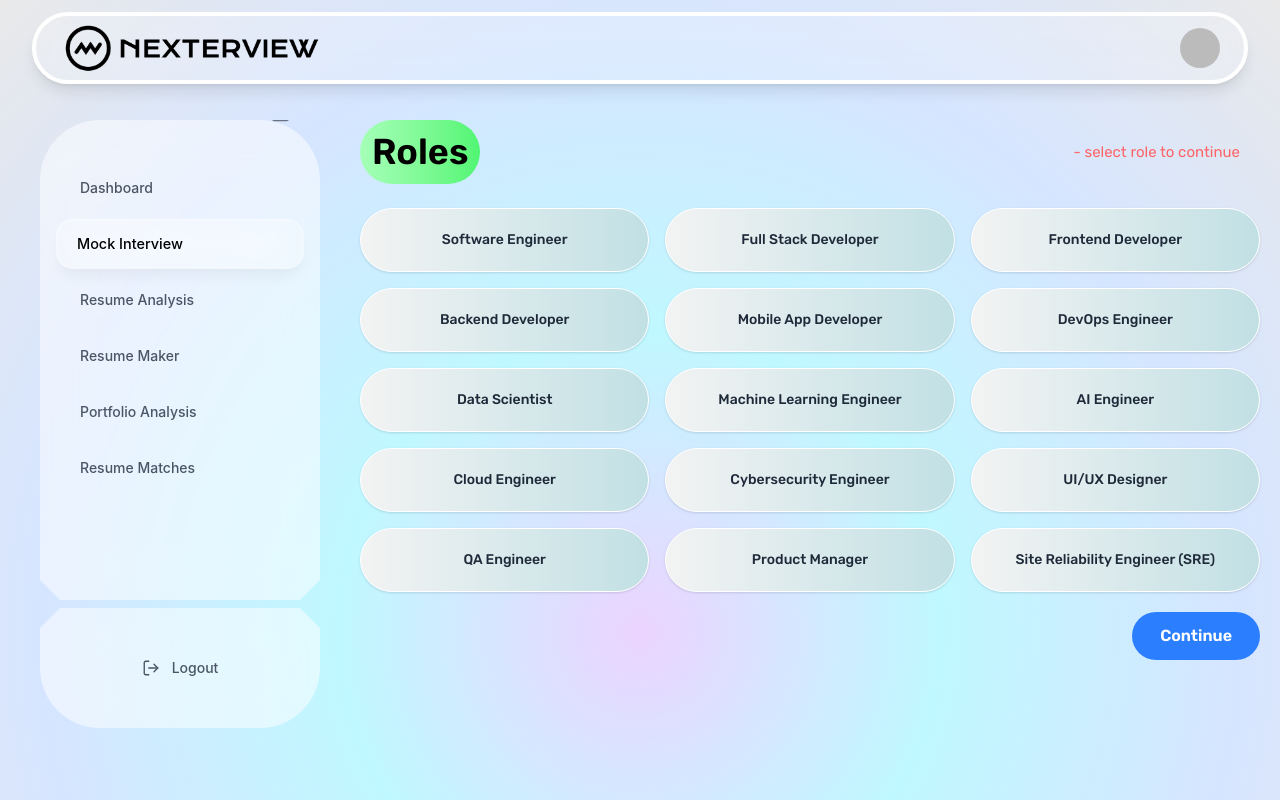
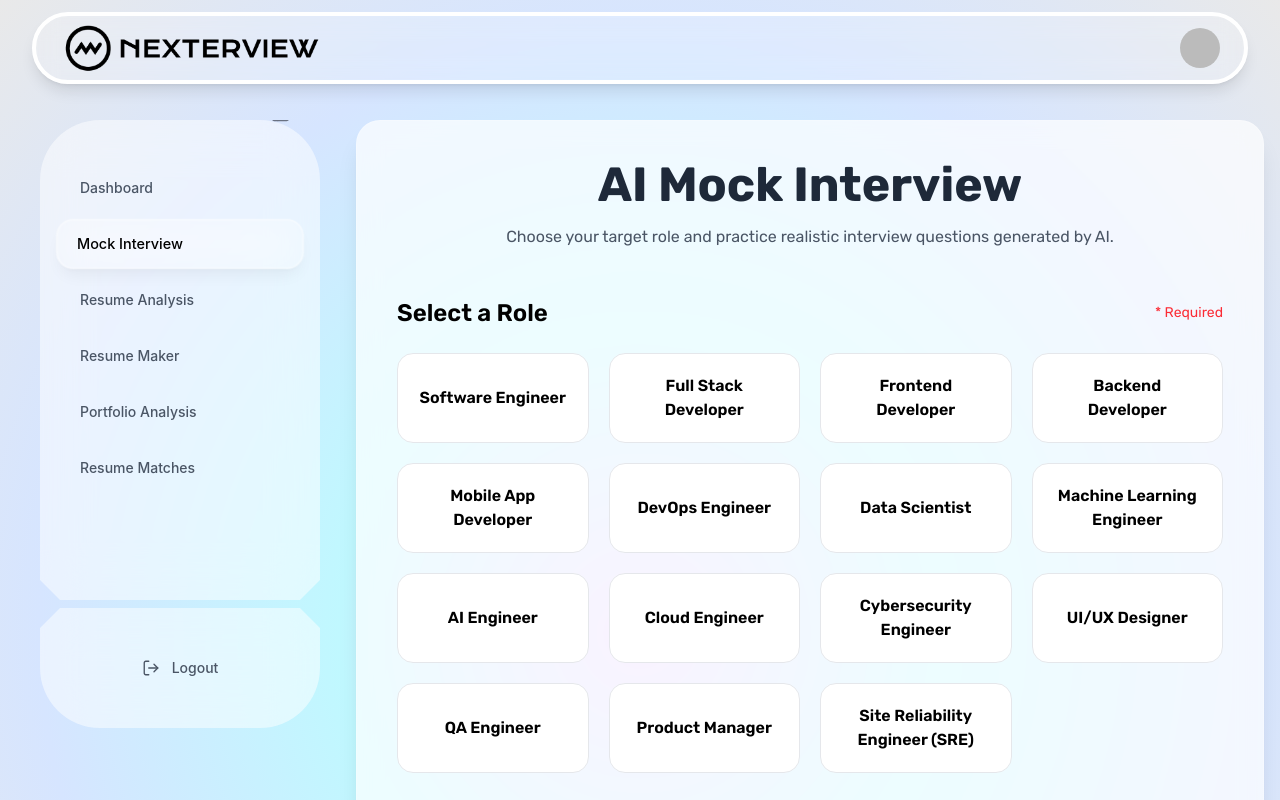
Before and after one commit to TejaVendra/nexterview, a React (Vite) app: page /mock-interview in a window 1280 px wide. Shown: the top 800 px of the page. Built offline with nearby package versions, Linux system fonts and the light colour scheme; no server answers; sample sign-in values are in the browser's storage.

Commit message:
implemented the ui of resume analysis , resume maker , portfolio analysis , resume uploaer

```diff
--- a/src/pages/JDMatcher.jsx
+++ b/src/pages/JDMatcher.jsx
@@ -1,9 +1,63 @@
-    import React from 'react'
+import React from "react";
+import ResumeUploader from "../components/ui/ResumeUpload";
+import { IoDocumentTextOutline } from "react-icons/io5";
+import { TfiWrite } from "react-icons/tfi";
 
-    function JDMatcher() {
-      return (
-        <div>JDMatcher</div>
-      )
-    }
+function JDMatcher() {
+  return (
+    <section className="pt-25 md:pt-30 px-4 pb-10 font-rubik min-h-screen">
+      <div className="max-w-7xl mx-auto bg-white/70 backdrop-blur-md rounded-3xl shadow-xl border border-white/30 p-6 md:p-10">
 
-    export default JDMatcher
+        {/* Heading */}
+        <div className="text-center mb-12">
+          <h2 className="text-3xl md:text-5xl font-bold text-gray-800">
+            Resume & JD Matcher
+          </h2>
+
+          <p className="mt-4 text-gray-600 max-w-2xl mx-auto">
+            Upload your resume and paste a job description to instantly analyze
+            ATS compatibility, matching skills, missing keywords, and receive
+            AI-powered suggestions.
+          </p>
+        </div>
+
+        {/* Main Content */}
+        <div className="grid lg:grid-cols-2 gap-10">
+
+          {/* Resume Upload */}
+          <div className="bg-white rounded-2xl shadow-lg p-6 border border-gray-100">
+            <h3 className="text-xl font-semibold mb-6 flex items-center gap-1">
+              <IoDocumentTextOutline  size={22}/> Upload Resume
+            </h3>
+
+            <ResumeUploader />
+          </div>
+
+          {/* Job Description */}
+          <div className="bg-white rounded-2xl shadow-lg p-6 border border-gray-100">
+            <h3 className="text-xl font-semibold mb-6 flex items-center gap-1">
+              <TfiWrite /> Job Description
+            </h3>
+
+            <textarea
+              rows={16}
+              placeholder="Paste the complete job description here..."
+              className="w-full rounded-xl border border-gray-300 p-4 resize-none outline-none focus:scale-[1.01] transition focus:shadow-lg"
+            />
+          </div>
+
+        </div>
+
+        {/* Analyze Button */}
+        <div className="flex justify-center mt-10">
+          <button className="px-10 py-4 rounded-xl bg-cyan-500 text-white font-semibold shadow-lg hover:bg-cyan-600 hover:scale-105 transition-all duration-300">
+            Analyze Resume
+          </button>
+        </div>
+
+      </div>
+    </section>
+  );
+}
+
+export default JDMatcher;
--- a/src/pages/MockInterview.jsx
+++ b/src/pages/MockInterview.jsx
@@ -1,18 +1,38 @@
-import React, { useState } from 'react'
-import { roles } from '../data/roles.js'
-
+import React, { useState } from "react";
+import { roles } from "../data/roles";
 
 function MockInterview() {
-  const [selectedRole,setSelectedRole] = useState("");
+  const [selectedRole, setSelectedRole] = useState("");
 
   return (
-    <section className='pt-30 p-5 font-rubik'>
-          <div className="min-h-screen">
-                <div className="flex justify-between items-center">
-                   <h2 className='text-2xl md:text-3xl xl:text-4xl font-semibold bg-linear-to-r from-[#A5FFB8] to-[#50F573] rounded-full p-1 md:p-3 '>Roles</h2>
-                   <span className='text-red-400 text-[10px] pr-5 md:text-[15px]'>- select role to continue</span>
+    <section className="pt-25 md:pt-30 px-4 pb-10 font-rubik min-h-screen">
+      <div className="max-w-7xl mx-auto rounded-3xl bg-white/70 backdrop-blur-md shadow-xl border border-white/20 p-6 md:p-10">
+
+        {/* Heading */}
+        <div className="text-center">
+          <h2 className="text-3xl md:text-5xl font-bold text-gray-800">
+            AI Mock Interview
+          </h2>
+
+          <p className="mt-4 text-gray-600 max-w-2xl mx-auto">
+            Choose your target role and practice realistic interview questions
+            generated by AI.
+          </p>
         </div>
-                <div className="grid grid-cols-2 md:grid-cols-3 gap-4 pt-6">
+
+        {/* Roles */}
+        <div className="mt-12">
+          <div className="flex items-center justify-between mb-6">
+            <h3 className="text-xl md:text-2xl font-semibold">
+              Select a Role
+            </h3>
+
+            <span className="text-sm text-red-500">
+              * Required
+            </span>
+          </div>
+
+          <div className="grid grid-cols-2 md:grid-cols-3 lg:grid-cols-4 gap-5">
             {roles.map((role) => {
               const isSelected = selectedRole === role.id;
 
@@ -20,45 +40,41 @@ function MockInterview() {
                 <button
                   key={role.id}
                   onClick={() => setSelectedRole(role.id)}
-              className={`
-                relative
-                w-full
-                h-14 md:h-16
-                flex items-center justify-center
-                rounded-full
-                text-sm font-medium
-                border
-                transition-all duration-300
-                cursor-pointer
-                active:scale-95
-                ${
+                  className={`group relative rounded-2xl border p-5 transition-all duration-300 hover:-translate-y-1 ${
                     isSelected
-                    ? "bg-black/20 text-white border-green-300 shadow-lg dscale-105"
-                    : "bg-linear-to-r from-[#F3F3F3] to-[#C1E0E4] text-gray-800 border-white shadow-sm hover:scale-105 hover:shadow-lg hover:from-[#E7F7F9] hover:to-[#B7DDE3] hover:border-cyan-200"
-                }
-              `}
+                      ? "border-cyan-500 bg-cyan-500 text-white shadow-xl"
+                      : "border-gray-200 bg-white hover:border-cyan-300 hover:shadow-lg"
+                  }`}
                 >
                   {isSelected && (
-                <span className="hidden md:block absolute left-4 text-green-800">✓</span>
+                    <div className="absolute hidden lg:block right-4 top-4 h-6 w-6 items-center justify-center rounded-full bg-white text-cyan-600 font-bold">
+                      ✓
+                    </div>
                   )}
 
-              <span>{role.role}</span>
+                  <p className="font-semibold">{role.role}</p>
                 </button>
               );
             })}
           </div>
+        </div>
 
-          <div className="flex justify-center md:justify-end pt-5 ">
+        {/* Continue */}
+        <div className="mt-10 flex justify-center">
           <button
-             className='bg-blue-500 text-white font-semibold hover:bg-blue-600 animation-all duration-300 cursor-pointer p-4 rounded-full py-3 px-7'
-
-             >Continue
+            disabled={!selectedRole}
+            className={`rounded-xl px-10 py-3 font-semibold text-white transition-all duration-300 ${
+              selectedRole
+                ? "bg-cyan-500 hover:bg-cyan-600 hover:scale-105 shadow-lg cursor-pointer"
+                : "bg-gray-300 cursor-not-allowed"
+            }`}
+          >
+            Continue
           </button>
         </div>
-
       </div>
     </section>
-  )
+  );
 }
 
-export default MockInterview
+export default MockInterview;
--- a/src/pages/PortfolioAnalyzer.jsx
+++ b/src/pages/PortfolioAnalyzer.jsx
@@ -22,7 +22,7 @@ function PortfolioAnalyzer() {
             type="url"
             placeholder="https://yourportfolio.com"
             autoFocus
-            className="w-full md:w-3/4 xl:w-1/2 p-4 rounded-full border-2 border-transparent  focus:shadow-2xl outline-1 focus:outline-none focus:scale-105 transition-all duration-300 focus:border-cyan-400 focus:ring-cyan-100"
+            className="w-full md:w-3/4 xl:w-1/2 p-4 rounded-full border-2 border-transparent  focus:shadow-2xl outline-1 focus:outline-none focus:scale-[1.01] transition-all duration-300 focus:bg-white/60"
           />
         </div>
 
--- a/src/pages/ResumeAnalyzer.jsx
+++ b/src/pages/ResumeAnalyzer.jsx
@@ -1,43 +1,64 @@
-import React from 'react'
-import ResumeUpload from '../components/ui/ResumeUpload'
-import { resumeSuggestions } from '../data/resumesuggestions'
+import React from "react";
+import ResumeUpload from "../components/ui/ResumeUpload";
+import { resumeSuggestions } from "../data/resumesuggestions";
 import { FaAngleDoubleRight } from "react-icons/fa";
 
 function ResumeAnalyzer() {
   return (
-    <section className='pt-25 font-rubik'>
-          <div className="min-h-screen p-5">
-            <div className="">
-              <h2 className='text-2xl md:text-3xl xl:text-4xl font-semibold'>Resume Analysis</h2>
+    <section className="pt-25 md:pt-30 font-rubik min-h-screen px-4 pb-10">
+      <div className="max-w-7xl mx-auto rounded-3xl bg-white/70 backdrop-blur-md shadow-xl border border-white/20 p-6 md:p-10">
+
+        {/* Heading */}
+        <div className="text-center">
+          <h2 className="text-3xl md:text-5xl font-bold text-gray-800">
+            Resume Analyzer
+          </h2>
+
+          <p className="mt-4 text-gray-600 max-w-2xl mx-auto">
+            Upload your resume to receive AI-powered suggestions, ATS improvements,
+            keyword recommendations, and formatting tips.
+          </p>
         </div>
 
-            <div className="pt-8">
-                  <ResumeUpload/>
+        {/* Upload */}
+        <div className="mt-12">
+          <ResumeUpload />
         </div>
-            <div className="flex justify-center md:justify-end md:pr-30 pt-8">
-              <button className='bg-blue-400 px-8 py-2 text-xl font-semibold text-white transition-colors duration-300 cursor-pointer hover:bg-blue-600 rounded-full'>Start</button>
+
+        {/* Button */}
+        <div className="flex justify-center mt-8">
+          <button className="rounded-xl bg-cyan-500 px-10 py-3 text-lg font-semibold text-white shadow-lg transition-all duration-300 hover:bg-cyan-600 hover:scale-105">
+            Analyze Resume
+          </button>
         </div>
-           <div className="pt-8">
-            <h3 className="text-2xl font-semibold mb-4">
+
+        {/* Suggestions */}
+        <div className="mt-14">
+          <h3 className="text-2xl font-semibold text-gray-800 mb-6">
             Resume Improvement Suggestions
           </h3>
 
-            <ul className="space-y-3">
+          <div className="grid gap-4 md:grid-cols-2">
             {resumeSuggestions.map((suggestion, index) => (
-                <li
+              <div
                 key={index}
-                  className="flex items-center gap-3 rounded-lg bg-green-50 px-4 py-3 transition hover:bg-green-100"
+                className="flex items-start gap-4 rounded-xl border border-green-100 bg-green-50 p-5 transition-all duration-300 hover:border-green-300 hover:shadow-md"
               >
-                  <FaAngleDoubleRight className="text-green-600 flex-shrink-0" />
+                <div className="mt-1 rounded-full bg-green-500 p-2 text-white">
+                  <FaAngleDoubleRight size={12} />
+                </div>
 
-                  <span className="text-gray-700">{suggestion}</span>
-                </li>
+                <p className="text-gray-700 leading-relaxed">
+                  {suggestion}
+                </p>
+              </div>
             ))}
-            </ul>
           </div>
         </div>
+
+      </div>
     </section>
-  )
+  );
 }
 
-export default ResumeAnalyzer
+export default ResumeAnalyzer;
```
Also changed, not shown: src/components/ui/ResumeUpload.jsx (+64 -13 lines). Lines whose indentation alone changed are shown as unchanged.
